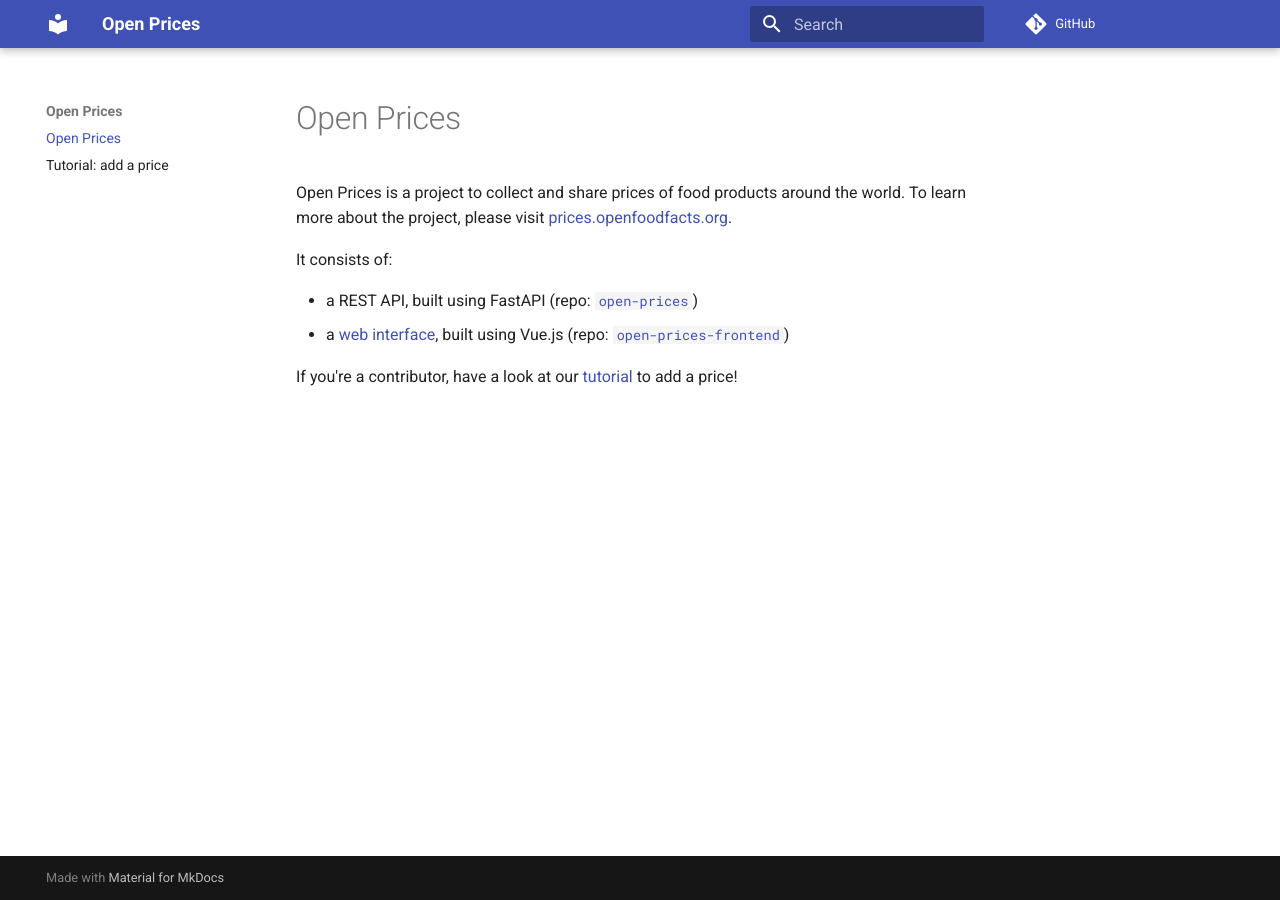
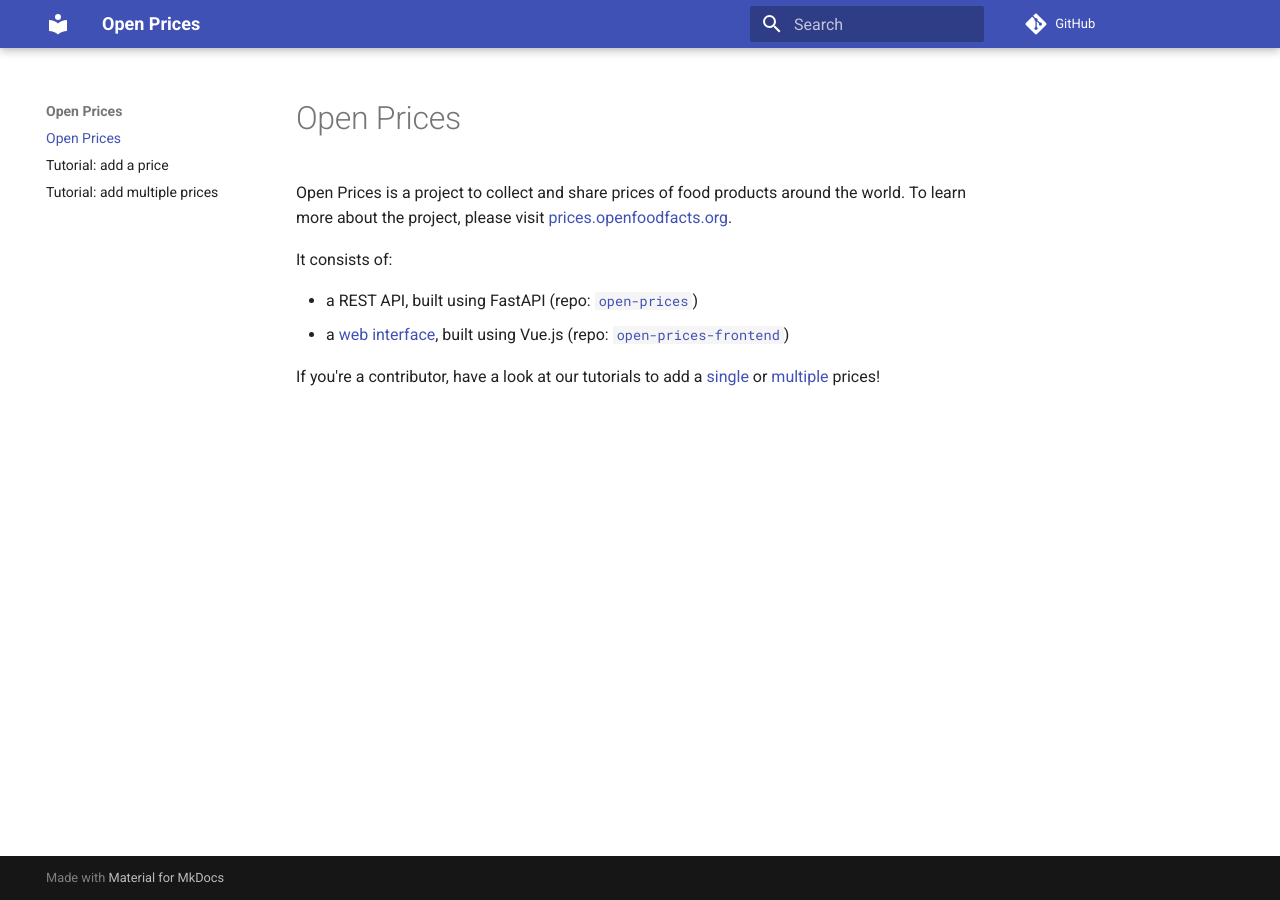
Before and after one commit to openfoodfacts/open-prices, an MkDocs documentation site: the page built from docs/README.md, in a window 1280 px wide. Built offline with MkDocs 1.6.1 and Material for MkDocs 9.7.7, drawn with Linux system fonts in a browser that asks for light colours; comment, search, counter and statistics services are not loaded.

Commit message:
Add tutorial for mulitple products

```diff
--- a/docs/README.md
+++ b/docs/README.md
@@ -7,4 +7,4 @@
 - a REST API, built using FastAPI (repo: [`open-prices`](https://github.com/openfoodfacts/open-prices))
 - a [web interface](https://prices.openfoodfacts.org/app/), built using Vue.js (repo: [`open-prices-frontend`](https://github.com/openfoodfacts/open-prices-frontend))
 
-If you're a contributor, have a look at our [tutorial](add-a-price.md) to add a price!
+If you're a contributor, have a look at our tutorials to add a [single](add-a-price.md) or [multiple](add-multiple-prices.md) prices!
```
Also changed, not shown: docs/add-multiple-prices.md (added, +32 -0 lines), docs/.pages, docs/assets/img/proof-example-bad.png, docs/assets/img/proof-example-good-multiple-2.png (added), docs/assets/img/proof-example-good-multiple.png (added), docs/assets/img/proof-example-good.png.
